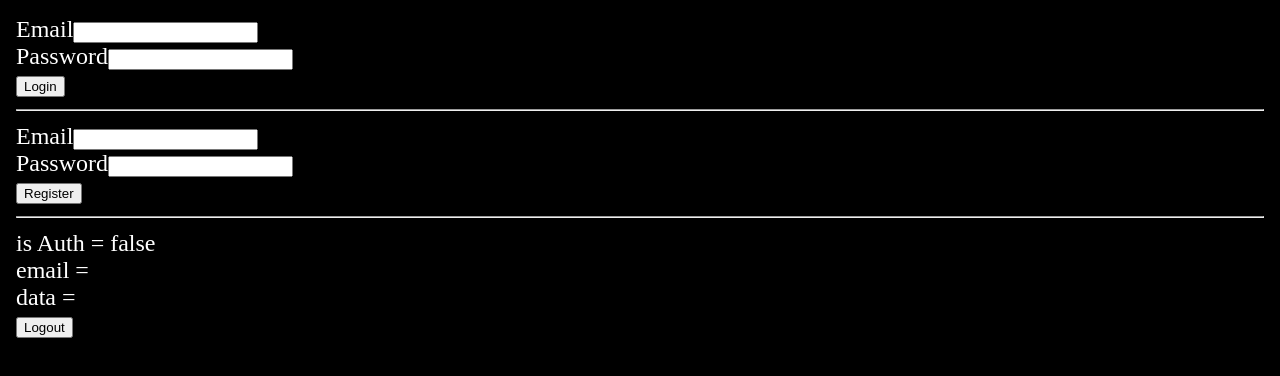
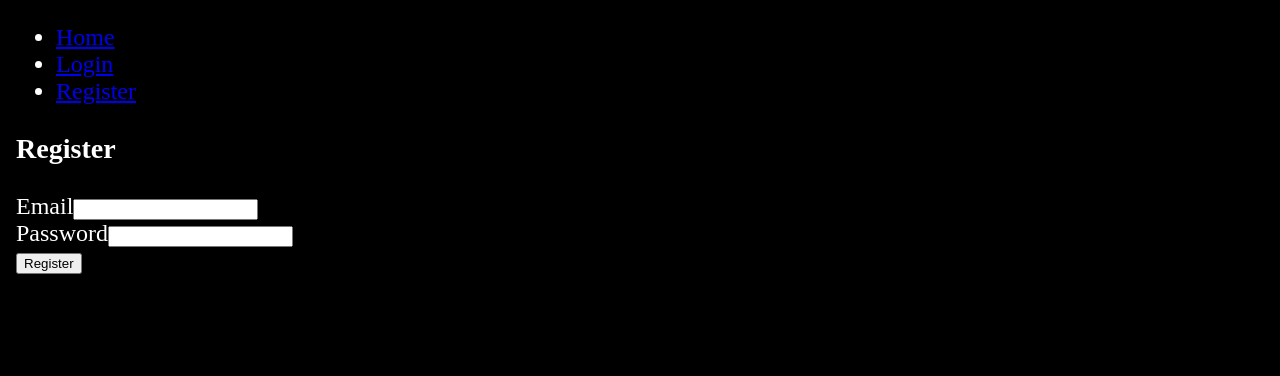
Before and after one commit to diplomatgmg/syncIT, a React (Vite) app in the folder frontend/: page /register in a window 1280 px wide. Shown: the top 376 px of the page. Built offline with nearby package versions, Linux system fonts and the light colour scheme.

Commit message:
Добавлены страницы /, /login, /register

```diff
--- a/frontend/package.json
+++ b/frontend/package.json
@@ -14,7 +14,8 @@
     "react": "^18.2.0",
     "react-dom": "^18.2.0",
     "react-hook-form": "^7.52.1",
-    "react-redux": "^9.1.2"
+    "react-redux": "^9.1.2",
+    "react-router-dom": "^6.24.1"
   },
   "devDependencies": {
     "@types/react": "^18.2.66",
--- a/frontend/src/App.tsx
+++ b/frontend/src/App.tsx
@@ -1,33 +1,11 @@
-import Login from "./components/Auth/Login.tsx"
-import Register from "./components/Auth/Register.tsx"
-import useAuth from "./store/hooks/useAuth.ts"
-import { logout } from "./store/slice/authSlice.ts"
-import useAppDispatch from "./store/hooks/useAppDispatch.ts"
-import { useTestQuery } from "./store/api/authApi.ts"
+import { BrowserRouter } from "react-router-dom"
+import Router from "./routes/Router.tsx"
 
 function App() {
-  const { isAuthenticated, email } = useAuth()
-  const { data } = useTestQuery(undefined, { skip: !isAuthenticated })
-  const dispatch = useAppDispatch()
-
-  const handleLogout = () => {
-    dispatch(logout())
-  }
-
   return (
-    <>
-      <Login />
-      <hr />
-      <Register />
-      <hr />
-      is Auth = {String(isAuthenticated)}
-      <br />
-      email = {email}
-      <br />
-      data = {JSON.stringify(data)}
-      <br />
-      <button onClick={handleLogout}>Logout</button>
-    </>
+    <BrowserRouter>
+      <Router />
+    </BrowserRouter>
   )
 }
 
--- /dev/null
+++ b/frontend/src/components/Header/Header.tsx
@@ -0,0 +1,19 @@
+import { type ReactElement } from "react"
+
+const Header = (): ReactElement => {
+  return (
+    <ul>
+      <li>
+        <a href="/">Home</a>
+      </li>
+      <li>
+        <a href="/login">Login</a>
+      </li>
+      <li>
+        <a href="/register">Register</a>
+      </li>
+    </ul>
+  )
+}
+
+export default Header
--- /dev/null
+++ b/frontend/src/pages/Home/HomePage.tsx
@@ -0,0 +1,13 @@
+import { type ReactElement } from "react"
+import Header from "../../components/Header/Header.tsx"
+
+const HomePage = (): ReactElement => {
+  return (
+    <>
+      <Header />
+      <h1>Home</h1>
+    </>
+  )
+}
+
+export default HomePage
--- /dev/null
+++ b/frontend/src/pages/Login/LoginPage.tsx
@@ -0,0 +1,15 @@
+import { type ReactElement } from "react"
+import Header from "../../components/Header/Header.tsx"
+import Login from "../../components/Auth/Login.tsx"
+
+const LoginPage = (): ReactElement => {
+  return (
+    <>
+      <Header />
+      <h3>Login</h3>
+      <Login />
+    </>
+  )
+}
+
+export default LoginPage
--- /dev/null
+++ b/frontend/src/pages/Register/RegisterPage.tsx
@@ -0,0 +1,15 @@
+import { type ReactElement } from "react"
+import Header from "../../components/Header/Header.tsx"
+import Register from "../../components/Auth/Register.tsx"
+
+const RegisterPage = (): ReactElement => {
+  return (
+    <>
+      <Header />
+      <h3>Register</h3>
+      <Register />
+    </>
+  )
+}
+
+export default RegisterPage
--- /dev/null
+++ b/frontend/src/routes/Router.tsx
@@ -0,0 +1,14 @@
+import { Route, Routes } from "react-router-dom"
+import routes from "./routes"
+
+const AppRouter = () => {
+  return (
+    <Routes>
+      <Route path={routes.home.path} element={routes.home.element} />
+      <Route path={routes.login.path} element={routes.login.element} />
+      <Route path={routes.register.path} element={routes.register.element} />
+    </Routes>
+  )
+}
+
+export default AppRouter
--- /dev/null
+++ b/frontend/src/routes/routes.tsx
@@ -0,0 +1,36 @@
+import { ReactElement } from "react"
+import HomePage from "../pages/Home/HomePage.tsx"
+import LoginPage from "../pages/Login/LoginPage.tsx"
+import RegisterPage from "../pages/Register/RegisterPage.tsx"
+
+export enum RouteKeys {
+  HOME = "home",
+  LOGIN = "login",
+  REGISTER = "register",
+}
+
+export interface Route {
+  path: string
+  element: ReactElement
+}
+
+export type Routes = {
+  [key in RouteKeys]: Route
+}
+
+const routes: Routes = {
+  [RouteKeys.HOME]: {
+    path: "/",
+    element: <HomePage />,
+  },
+  [RouteKeys.LOGIN]: {
+    path: "/login",
+    element: <LoginPage />,
+  },
+  [RouteKeys.REGISTER]: {
+    path: "/register",
+    element: <RegisterPage />,
+  },
+}
+
+export default routes
```
